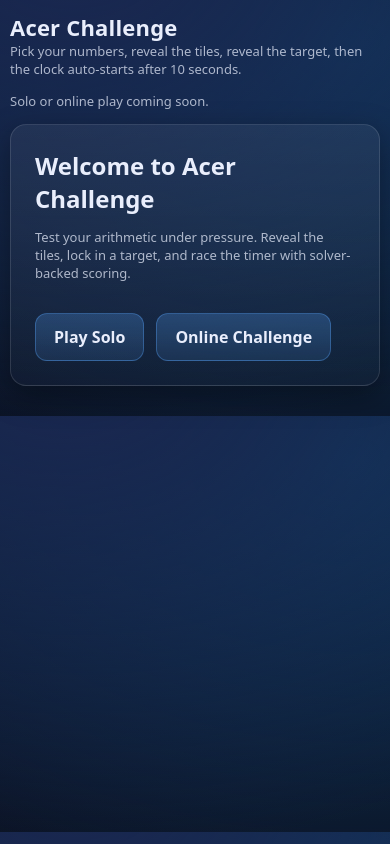
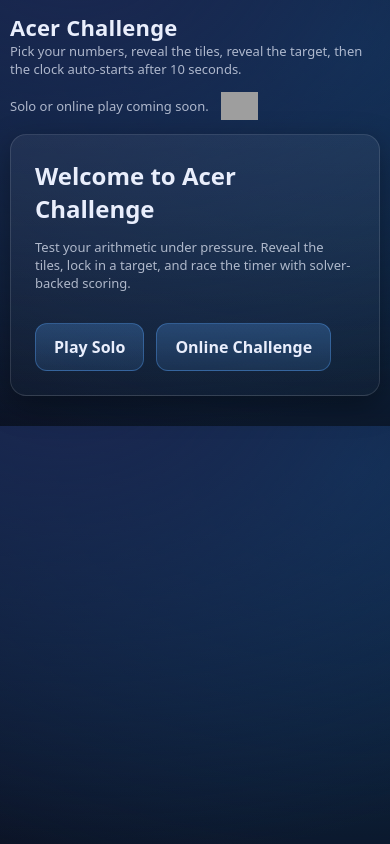
Before and after one commit to richardjhobbs/challenge_acer, a Next.js app: page / in a window 390 px wide. Built offline with nearby package versions, Linux system fonts and the light colour scheme; grey boxes are pictures that could not be loaded.

Commit message:
Add header logo styling and favicon metadata

```diff
--- a/app/layout.tsx
+++ b/app/layout.tsx
@@ -3,7 +3,15 @@ import type { ReactNode } from 'react';
 
 export const metadata = {
   title: 'Acer Challenge',
-  description: 'Pick your numbers, reveal the tiles, reveal the target, then the clock auto-starts after 10 seconds.'
+  description: 'Pick your numbers, reveal the tiles, reveal the target, then the clock auto-starts after 10 seconds.',
+  icons: {
+    icon: [
+      { url: '/favicon.ico' },
+      { url: '/favicon-32x32.png', sizes: '32x32', type: 'image/png' },
+      { url: '/favicon-16x16.png', sizes: '16x16', type: 'image/png' }
+    ],
+    apple: '/apple-touch-icon.png'
+  }
 };
 
 export default function RootLayout({ children }: { children: ReactNode }) {
--- a/app/page.tsx
+++ b/app/page.tsx
@@ -10,7 +10,15 @@ export default function LandingPage() {
             Pick your numbers, reveal the tiles, reveal the target, then the clock auto-starts after 10 seconds.
           </div>
         </div>
-        <div className="muted">Solo or online play coming soon.</div>
+        <div className="topbarRight">
+          <div className="muted">Solo or online play coming soon.</div>
+          <img
+            className="headerLogo"
+            src="/images/acer-can-winner-logo.png"
+            alt="Acer Challenge logo"
+            loading="eager"
+          />
+        </div>
       </div>
 
       <section className="stage landing">
--- a/styles/globals.css
+++ b/styles/globals.css
@@ -40,6 +40,18 @@ a{ color: inherit; text-decoration: none; }
 .topbar{
   display:flex; gap:14px; flex-wrap:wrap; align-items:center; justify-content:space-between;
   margin-bottom: 14px;
+}
+
+.topbarRight{
+  display:flex;
+  align-items:center;
+  gap: 12px;
+}
+
+.headerLogo{
+  height: 36px;
+  width: auto;
+  flex-shrink: 0;
 }
 
 .startOverlay{
@@ -160,6 +172,7 @@ button:disabled{ opacity:.55; cursor:not-allowed; }
 }
 
 @media (max-width: 900px){
+  .headerLogo{ height: 32px; }
   .displayRow{ grid-template-columns: 1fr !important; }
   .displayRow .targetBox,
   .displayRow .tilesWrap,
@@ -207,6 +220,10 @@ button:disabled{ opacity:.55; cursor:not-allowed; }
   .workArea{ min-height: 120px; max-height: 180px; font-size: 16px; }
 
   .statusRow{ grid-template-columns: 1fr; gap: 10px; }
+}
+
+@media (max-width: 480px){
+  .headerLogo{ height: 28px; }
 }
 
 @media (max-width: 420px){
```
Also changed, not shown: app/challenge/[matchId]/page.tsx (+8 -0 lines), app/online/page.tsx (+8 -0 lines), components/AcerChallengeGame.tsx (+8 -0 lines).
